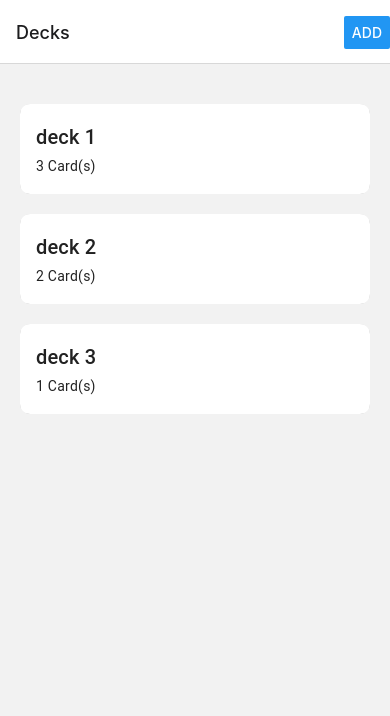
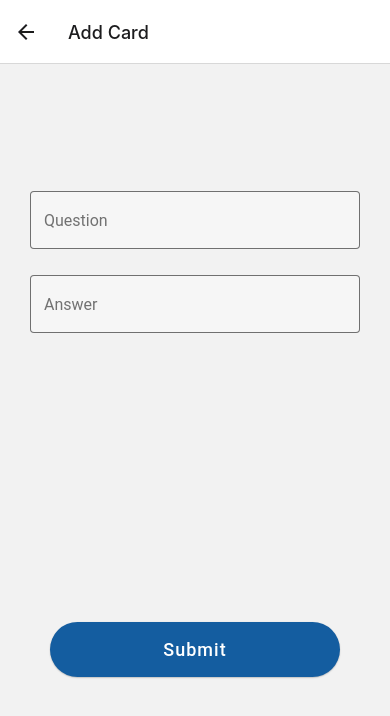
Before and after one commit to shubhamjindal30/mobile-flashcards, a React Native app: screen /NewCardScreen in a window 390 px wide. Shown: the top 716 px of the page. Built offline with nearby package versions, Linux system fonts and the light colour scheme.

Commit message:
feat: design new card screen

```diff
--- a/src/navigation/index.tsx
+++ b/src/navigation/index.tsx
@@ -6,7 +6,13 @@
 import { NavigationContainer } from '@react-navigation/native';
 import { createNativeStackNavigator } from '@react-navigation/native-stack';
 
-import { DeckListScreen, DeckScreen, NewDeckScreen, NotFoundScreen } from '../screens';
+import {
+  DeckListScreen,
+  DeckScreen,
+  NewCardScreen,
+  NewDeckScreen,
+  NotFoundScreen
+} from '../screens';
 import { RootStackParamList } from '../types';
 
 const Navigation = () => {
@@ -41,6 +47,11 @@ const RootNavigator = () => {
         component={NewDeckScreen}
         options={{ headerShown: true, title: '' }}
       />
+      <Stack.Screen
+        name="NewCardScreen"
+        component={NewCardScreen}
+        options={{ headerShown: true, title: 'Add Card' }}
+      />
       <Stack.Screen name="NotFoundScreen" component={NotFoundScreen} options={{ title: 'Oops!' }} />
     </Stack.Navigator>
   );
--- a/src/screens/DeckScreen.tsx
+++ b/src/screens/DeckScreen.tsx
@@ -6,7 +6,7 @@ import { Theme } from '../constants';
 import { decks } from './DeckListScreen';
 import { Button } from '../components';
 
-const DeckScreen = ({ route }: RootStackScreenProps<'DeckScreen'>) => {
+const DeckScreen = ({ route, navigation }: RootStackScreenProps<'DeckScreen'>) => {
   const deckId = route?.params?.deckId || null;
 
   const deck = deckId ? decks.find((x) => x.id === deckId) : null;
@@ -18,7 +18,7 @@ const DeckScreen = ({ route }: RootStackScreenProps<'DeckScreen'>) => {
         <Paragraph>{Object.keys(deck?.cards || {}).length} card(s)</Paragraph>
       </View>
       <View style={styles.buttonsView}>
-        <Button mode="contained" onPress={() => {}}>
+        <Button mode="contained" onPress={() => navigation.navigate('NewCardScreen')}>
           Add Card
         </Button>
         <Button
--- /dev/null
+++ b/src/screens/NewCardScreen.tsx
@@ -0,0 +1,63 @@
+import { useState } from 'react';
+import { View, StyleSheet, TouchableWithoutFeedback, Keyboard } from 'react-native';
+import { TextInput } from 'react-native-paper';
+
+import { Button } from '../components';
+
+const NewCardScreen = () => {
+  const [question, setQuestion] = useState('');
+  const [password, setPassword] = useState('');
+
+  const handleSubmit = () => {};
+
+  return (
+    <TouchableWithoutFeedback onPress={() => Keyboard.dismiss()}>
+      <View style={styles.container}>
+        <View style={styles.fieldView}>
+          <TextInput
+            mode="outlined"
+            placeholder="Question"
+            label="Question"
+            value={question}
+            onChangeText={setQuestion}
+          />
+          <TextInput
+            style={styles.answerField}
+            mode="outlined"
+            placeholder="Answer"
+            label="Answer"
+            value={password}
+            onChangeText={setPassword}
+          />
+        </View>
+        <View style={styles.buttonView}>
+          <Button mode="contained" onPress={handleSubmit}>
+            Submit
+          </Button>
+        </View>
+      </View>
+    </TouchableWithoutFeedback>
+  );
+};
+
+export default NewCardScreen;
+
+const styles = StyleSheet.create({
+  container: {
+    flex: 1,
+    paddingHorizontal: 30,
+    justifyContent: 'space-evenly'
+  },
+  fieldView: {
+    flex: 1,
+    justifyContent: 'center'
+  },
+  answerField: {
+    marginTop: 20
+  },
+  buttonView: {
+    flex: 1,
+    paddingHorizontal: 20,
+    justifyContent: 'center'
+  }
+});
--- a/src/screens/index.ts
+++ b/src/screens/index.ts
@@ -1,6 +1,7 @@
 import DeckListScreen from './DeckListScreen';
 import DeckScreen from './DeckScreen';
 import NewDeckScreen from './NewDeckScreen';
+import NewCardScreen from './NewCardScreen';
 import NotFoundScreen from './NotFoundScreen';
 
-export { DeckListScreen, DeckScreen, NewDeckScreen, NotFoundScreen };
+export { DeckListScreen, DeckScreen, NewDeckScreen, NewCardScreen, NotFoundScreen };
--- a/src/types.ts
+++ b/src/types.ts
@@ -15,6 +15,7 @@ export type RootStackParamList = {
   DeckListScreen: undefined;
   DeckScreen: { deckId?: number } | undefined;
   NewDeckScreen: undefined;
+  NewCardScreen: undefined;
   NotFoundScreen: undefined;
 };
 
```
